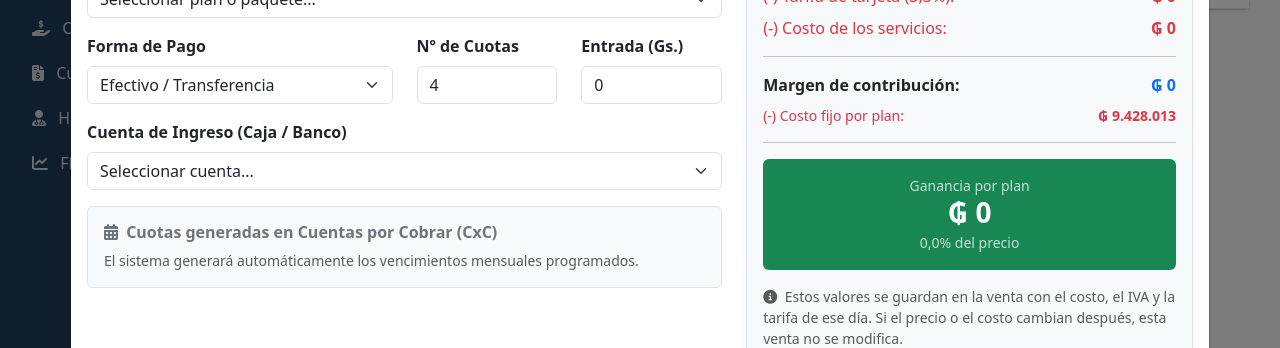
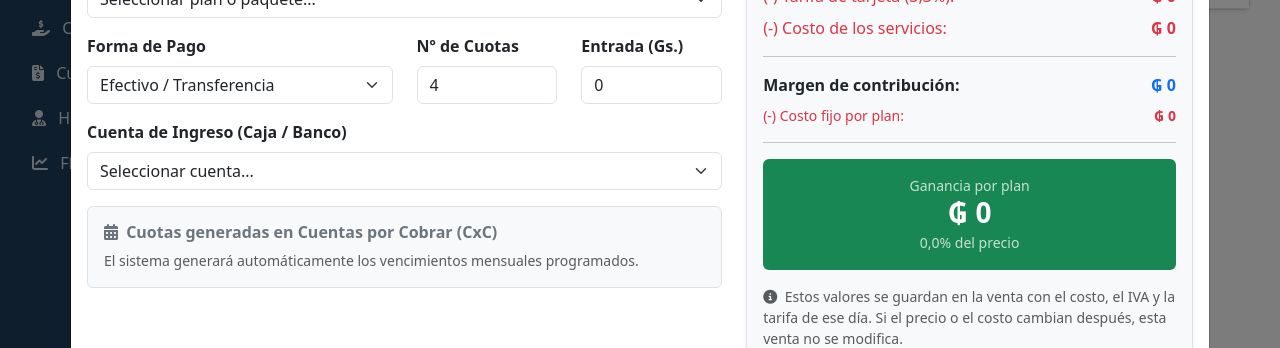
Before and after one commit to patriciafranco-web/finanzas1, a Flask app: page /ventas in a window 1280 px wide, after a click on "Nueva Venta". Shown: the part 246-594 px from the top of the page. Run offline with Flask 3, Linux system fonts and the light colour scheme; a user stored in the database is signed in; data comes from the database, SQL or seed files in the repository; data that the repository does not hold is empty.

Commit message:
Update ventas.html

```diff
--- a/app/templates/ventas.html
+++ b/app/templates/ventas.html
@@ -177,7 +177,7 @@
                                     </div>
                                     <div class="d-flex justify-content-between mb-2 text-danger small">
                                         <span>(-) Costo fijo por plan:</span>
-                                        <strong id="lblCostoFijo">₲ 9.428.013</strong>
+                                        <strong id="lblCostoFijo">₲ 0</strong>
                                     </div>
                                     <hr>
                                     <div class="p-3 rounded bg-success text-white text-center mt-3">
@@ -211,7 +211,7 @@ function actualizarDatosPaquete(select) {
     let tarifa = precio * 0.033;
     let costoServicios = precio * 0.25;
     let margenContribucion = precio - iva - tarifa - costoServicios;
-    let costoFijoPlan = 9428013;
+    let costoFijoPlan = 0; // Configurado en 0 para que la gestora cargue los valores reales
     let gananciaPlan = margenContribucion - costoFijoPlan;
     let porcMargen = precio > 0 ? (gananciaPlan / precio) * 100 : 0;
 
@@ -220,6 +220,7 @@ function actualizarDatosPaquete(select) {
     document.getElementById('lblTarifa').innerText = '₲ ' + tarifa.toLocaleString('es-PY', {maximumFractionDigits: 0});
     document.getElementById('lblCostoServicios').innerText = '₲ ' + costoServicios.toLocaleString('es-PY', {maximumFractionDigits: 0});
     document.getElementById('lblMargenContribucion').innerText = '₲ ' + margenContribucion.toLocaleString('es-PY', {maximumFractionDigits: 0});
+    document.getElementById('lblCostoFijo').innerText = '₲ ' + costoFijoPlan.toLocaleString('es-PY', {maximumFractionDigits: 0});
     document.getElementById('lblGananciaPlan').innerText = '₲ ' + gananciaPlan.toLocaleString('es-PY', {maximumFractionDigits: 0});
     document.getElementById('lblPorcentajeMargen').innerText = porcMargen.toFixed(1) + '% del precio';
 }
```
